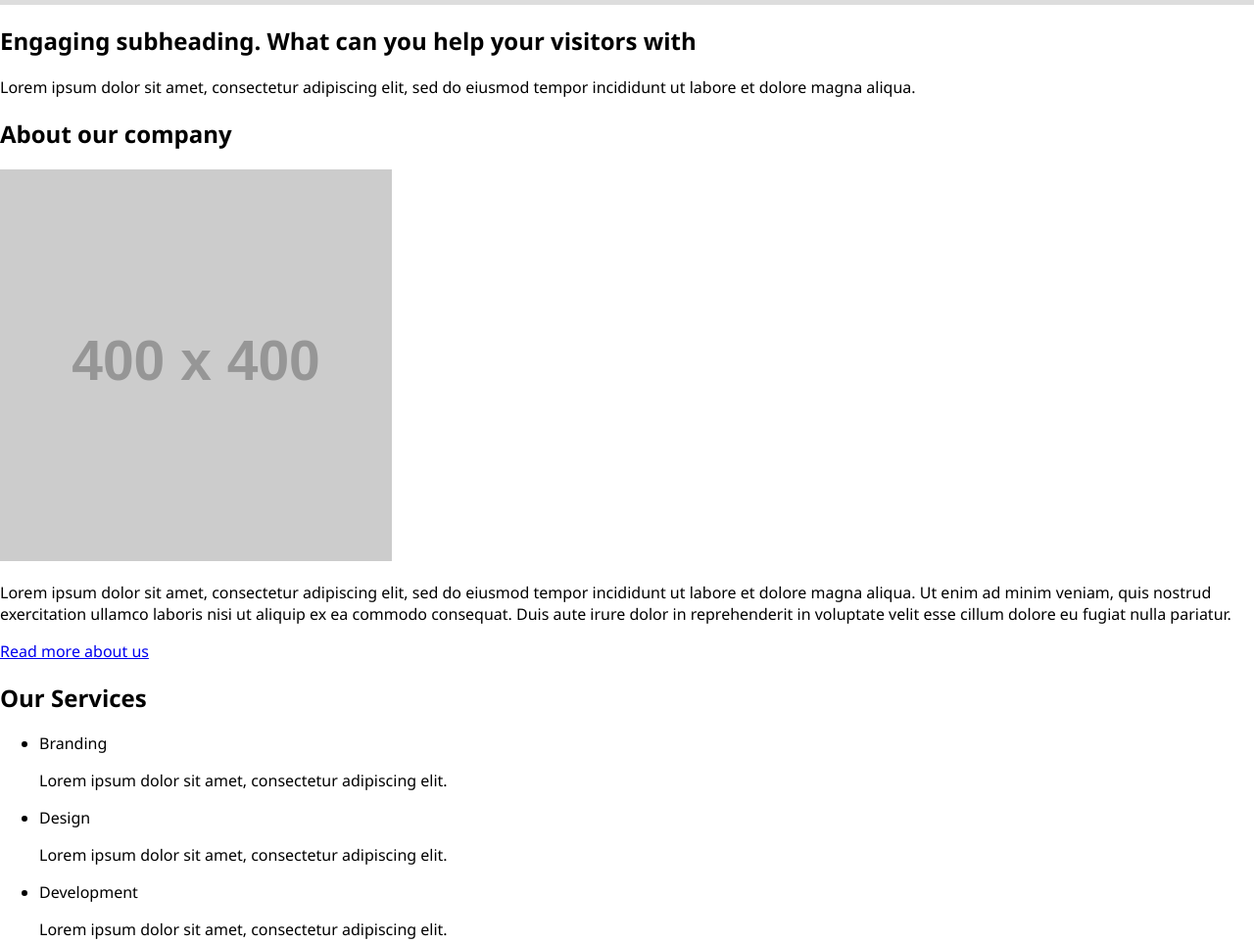
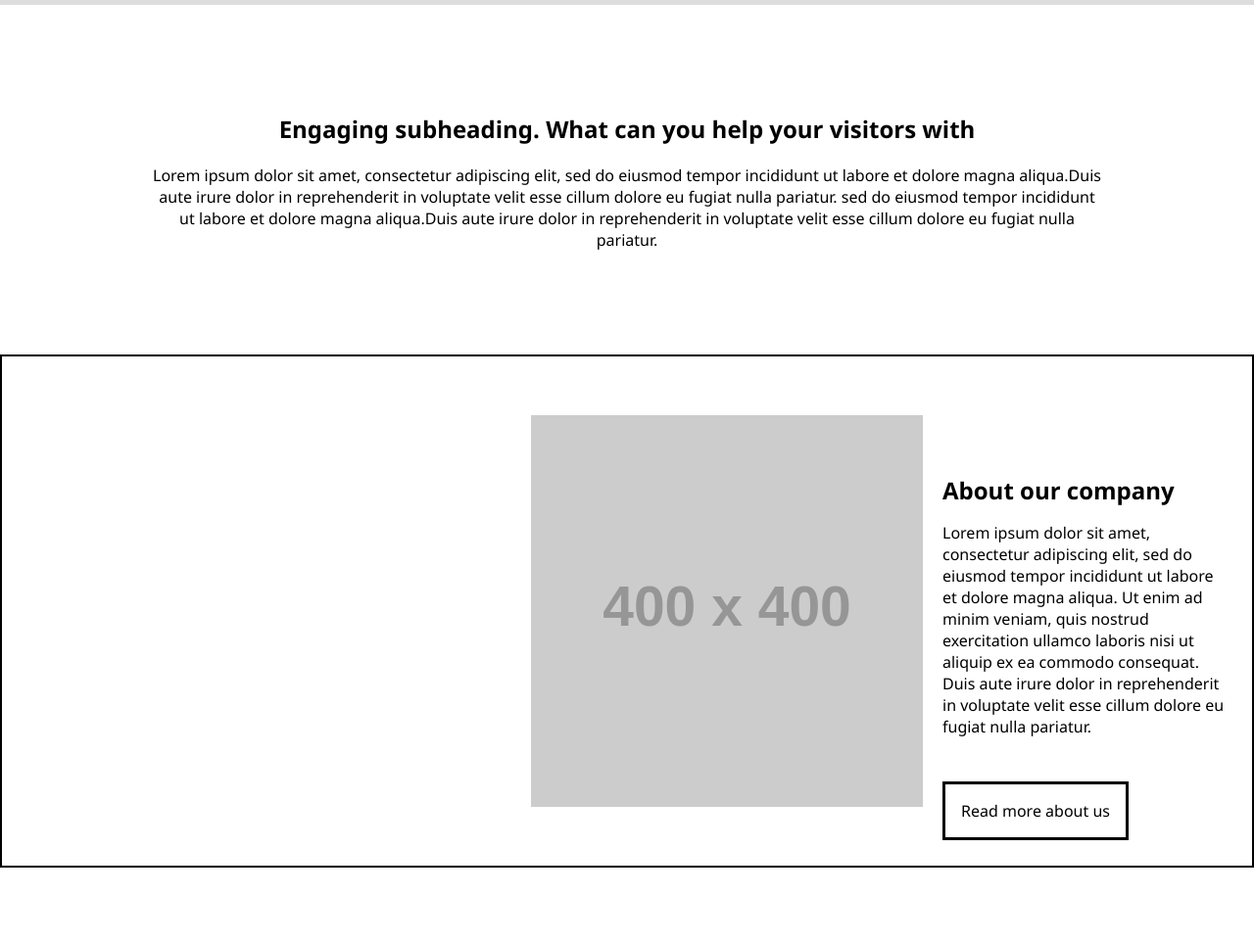
Before and after one commit to odaju/Eksamen-Webutvikling-2023, a plain HTML site: page index.html in a window 1280 px wide. Shown: the part 720-1683 px from the top of the page at 98% size. Drawn offline with Linux system fonts and the light colour scheme; placeholder pictures from the web are drawn by us.

Commit message:
lagt til mer css på index

```diff
--- a/css/style.css
+++ b/css/style.css
@@ -46,7 +46,8 @@ body header nav a img{
 }
 
 #greysectionp{
-margin: 0rem 0rem 4rem 0rem;
+margin: 0rem 0rem 4rem 22rem;
+max-width: 800px;
 }
 
 #h1index{
@@ -61,7 +62,74 @@ margin: 0rem 0rem 4rem 0rem;
     font-weight: bold;
 }
 
+#section2index{
+    padding: 90px;
+    text-align: center;
+}
 
+#section2p{
+   margin: 1rem 4rem 1rem 4rem;
+}
+
+
+#borderbox{
+    border-style:solid; /*googlet meg frem til hvordan å sette en ramme rundt ett element. Se kildeliste*/
+    border-width: 2px;
+    overflow: hidden;
+}
+
+#boximg{
+    float: left;
+    margin-left: 30rem;
+    padding: 60px 20px 60px 60px;
+}
+
+#borderbox h2{
+    margin: 60px 0 0 0;
+    padding:60px 0 0 0;
+}
+
+#borderbox p{
+    max-width: 1250px;
+    margin-bottom: 4rem;
+}
+
+#boxbtn{
+    border-style: solid;
+    text-decoration: none;
+    padding: 1rem;
+    color:#000;
+}
+
+#section4index{
+    padding: 50px;
+    margin: 10px;
+}
+
+#serviceos{
+    text-align: center;
+}
+
+#serviceliste{
+    list-style: none;
+    padding: 0;
+    margin:0;
+    text-align: center;
+}
+
+#serviceliste li{
+    display:inline-block;
+}
+
+.serviceitems{
+    font-weight: bold;
+    max-width: 200px;
+    padding:4rem;
+}
+
+.section4p{
+    font-weight: normal;
+}
 
 #signup{
     background-color: rgba(211, 211, 211, 0.776);
@@ -69,17 +137,18 @@ margin: 0rem 0rem 4rem 0rem;
     padding: 50px;
 }
 
+#signfelt{
+    padding:1rem;
+    border: none;
+}
+
 #signbtn{
     background-color: #e6bd43;
     padding:1rem;
     font-weight: bold;
-    border: none;
+    border:none;
 }
 
-#signfelt{
-    padding:1rem;
-    border: none;
-}
 
 
 
@@ -128,7 +197,7 @@ footer nav ul{
 
 footer nav p{
     display: inline-block;
-    margin-left: 40rem;
+    margin-left: 35rem;
     margin-top: 3rem;
     color: #fff
 
--- a/index.html
+++ b/index.html
@@ -23,31 +23,31 @@
         <section id="greysection">
             <h1 id="h1index">Compeling headline</h1>
             <p id="greysectionp">Lorem ipsum dolor sit amet, consectetur adipiscing elit, sed do eiusmod tempor incididunt ut labore et dolore magna aliqua.Lorem ipsum dolor sit amet,
-                consectetur adipiscing elit, sed do eiusmod tempor incididunt ut labore et dolore magna aliqua.Duis aute irure dolor in reprehenderit in voluptate velit esse cillum dolore eu
-                fugiat nulla pariatur.Duis aute irure dolor in reprehenderit in voluptate velit esse cillum dolore eu fugiat nulla.</p>
-            <a id=readbtnyellow href="about.html">Read more about our services</a>
+                consectetur adipiscing elit, sed do eiusmod tempor incididunt ut labore et dolore magna aliqua.Duis aute irure dolor in reprehenderit in.</p>
+            <a id=readbtnyellow href="#section4index">Read more about our services</a>
         </section>
-        <section>
+        <section id="section2index">
             <h2>Engaging subheading. What can you help your visitors with</h2>
-            <p>Lorem ipsum dolor sit amet, consectetur adipiscing elit, sed do eiusmod tempor incididunt ut labore et dolore magna aliqua.</p>
+            <p id="section2p">Lorem ipsum dolor sit amet, consectetur adipiscing elit, sed do eiusmod tempor incididunt ut labore et dolore magna aliqua.Duis aute irure dolor in reprehenderit in voluptate velit esse cillum dolore eu fugiat nulla pariatur.
+                sed do eiusmod tempor incididunt ut labore et dolore magna aliqua.Duis aute irure dolor in reprehenderit in voluptate velit esse cillum dolore eu fugiat nulla pariatur.</p>
         </section>
-        <section>
-            <article>
+        <section id="section3index">
+            <article id="borderbox">
+                <img id="boximg" src="https://placehold.co/400" alt="placeholder picture for about section">
+                <!--Se litteraturliste for kildelink-->
                 <h2>About our company</h2>
-                <img src="https://placehold.co/400" alt="placeholder picture for about section">
-                <!--Se litteraturliste for kildelink-->
                 <p>Lorem ipsum dolor sit amet, consectetur adipiscing elit, sed do eiusmod tempor incididunt ut labore et dolore magna aliqua. Ut enim ad minim veniam, quis nostrud exercitation ullamco laboris nisi ut aliquip ex ea commodo consequat.
                     Duis aute irure dolor in reprehenderit in voluptate velit esse cillum dolore eu fugiat nulla pariatur.</p>
-                <a href="about.html">Read more about us</a>
+                <a id=boxbtn href="about.html">Read more about us</a>
             </article>
         </section>
-        <section>
-            <h2>Our Services</h2>
-            <ul>
-                <li>Branding<p>Lorem ipsum dolor sit amet, consectetur adipiscing elit.</p></li>
-                <li>Design<p>Lorem ipsum dolor sit amet, consectetur adipiscing elit.</p></li>
-                <li>Development<p>Lorem ipsum dolor sit amet, consectetur adipiscing elit.</p></li>
-                <li>Support<p>Lorem ipsum dolor sit amet, consectetur adipiscing elit.</p></li>
+        <section id="section4index">
+            <h2 id="serviceos">Our Services</h2>
+            <ul id="serviceliste">
+                <li class="serviceitems">Branding<p class="section4p">Lorem ipsum dolor sit amet, consectetur adipiscing elit.</p></li>
+                <li class="serviceitems">Design<p class="section4p">Lorem ipsum dolor sit amet, consectetur adipiscing elit.</p></li>
+                <li class="serviceitems">Development<p class="section4p">Lorem ipsum dolor sit amet, consectetur adipiscing elit.</p></li>
+                <li class="serviceitems">Support<p class="section4p">Lorem ipsum dolor sit amet, consectetur adipiscing elit.</p></li>
             </ul>
         </section>
         <section id="signup">
```
Also changed, not shown: about.html (+0 -1 lines).
